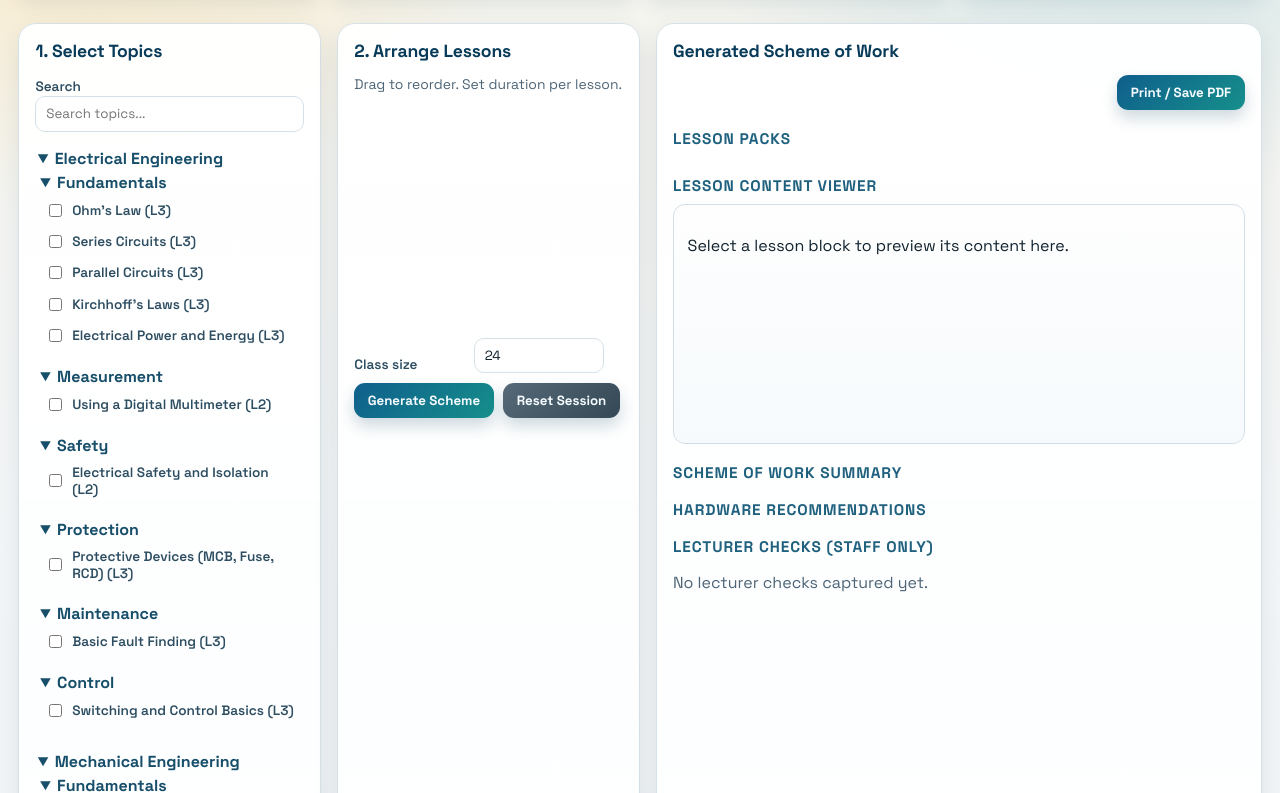
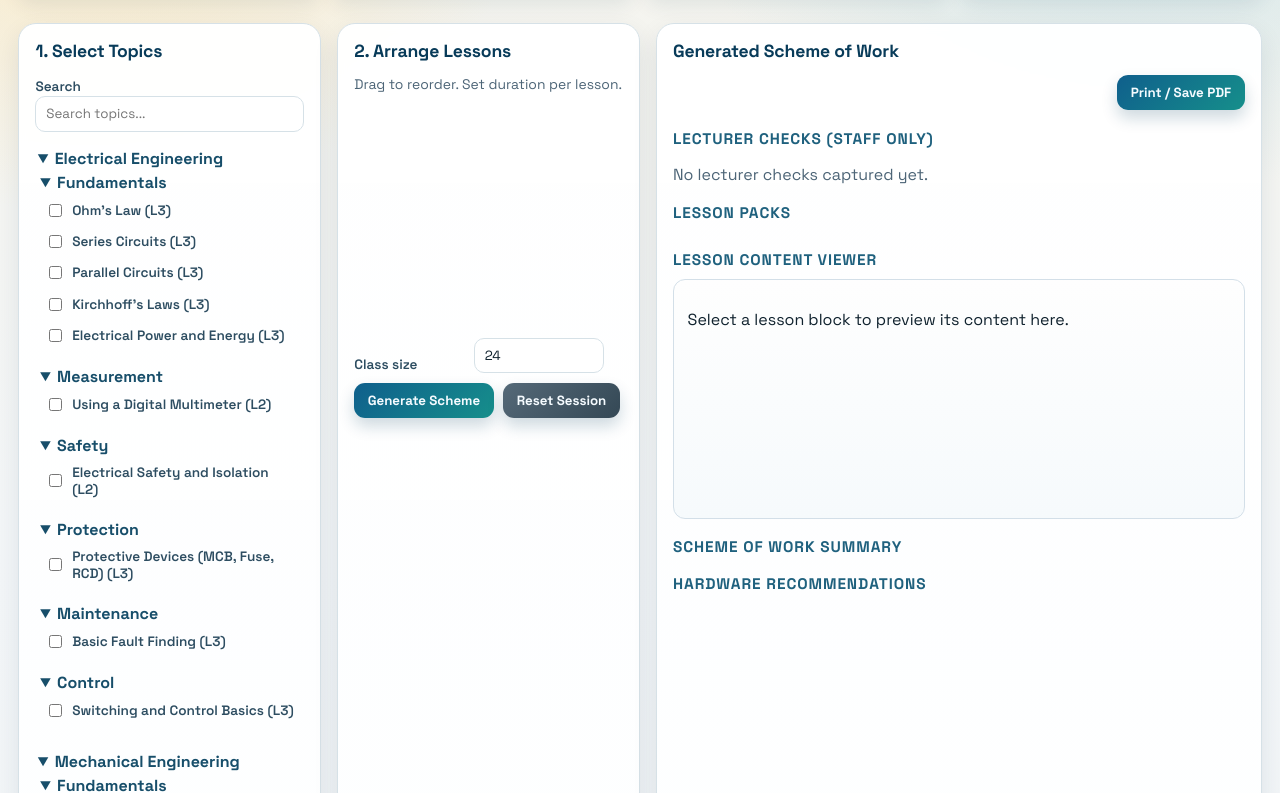
Before and after one commit to hadefuwa/sow-generator, a plain HTML site: page index.html in a window 1280 px wide. Shown: the part 447-1240 px from the top of the page. Drawn offline with Linux system fonts and the light colour scheme.

Commit message:
Move lecturer checks directly after cover page

```diff
--- a/app.js
+++ b/app.js
@@ -392,7 +392,7 @@ function renderTeacherChecks() {
   const section = document.createElement("section");
   section.className = "lecturer-checks-section";
   section.innerHTML = `
-    <p class="muted"><strong>Print note:</strong> Student material appears first. Staff-only checks start in this section.</p>
+    <p class="muted"><strong>Print note:</strong> Staff-only checks appear immediately after the cover page.</p>
   `;
 
   state.teacherChecks.forEach((entry) => {
--- a/index.html
+++ b/index.html
@@ -77,6 +77,9 @@
 
       <div id="sow-cover" class="sow-cover" hidden></div>
 
+      <h3>Lecturer Checks (Staff Only)</h3>
+      <div id="teacher-checks" class="lecturer-checks"></div>
+
       <h3>Lesson Packs</h3>
       <div id="lesson-packs" class="lesson-packs"></div>
 
@@ -90,9 +93,6 @@
 
       <h3>Hardware Recommendations</h3>
       <div id="hardware-summary"></div>
-
-      <h3>Lecturer Checks (Staff Only)</h3>
-      <div id="teacher-checks" class="lecturer-checks"></div>
     </section>
   </main>
 
```
